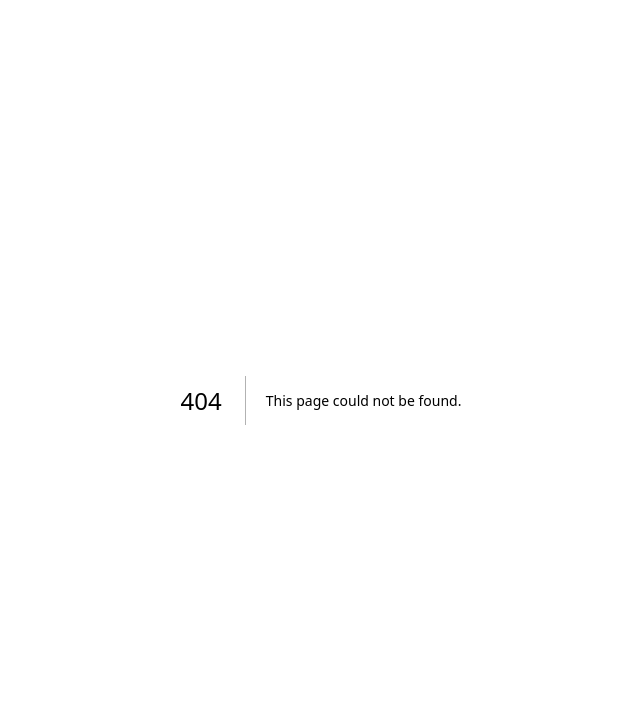
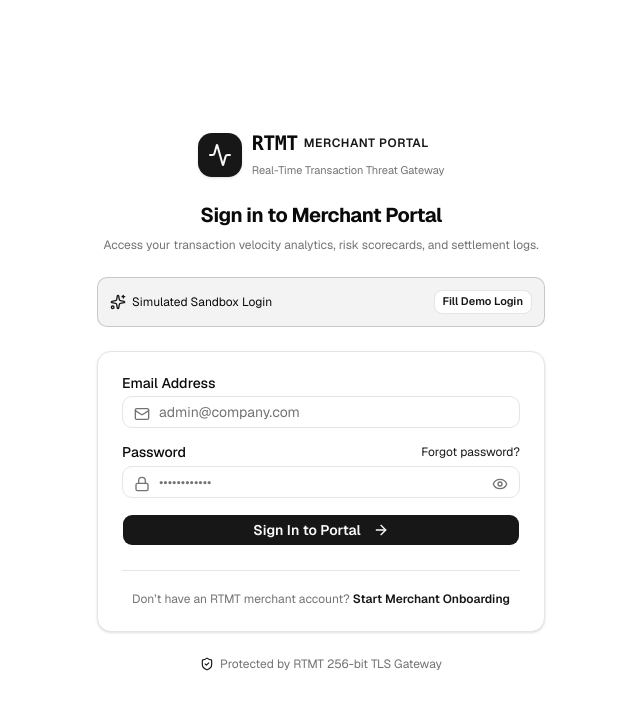
Before and after one commit to 0xkid-root/rttmt_onbording, a Next.js app: page /login in a window 1280 px wide. Before the commit this address had no page. Shown: the top 710 px of the page, without its empty margins (319-959 px from the left). Built offline with nearby package versions, Linux system fonts and the light colour scheme.

Commit message:
feat(routes): add /login page route

```diff
--- /dev/null
+++ b/src/app/login/page.tsx
@@ -0,0 +1,11 @@
+import { Metadata } from "next";
+import { LoginScreen } from "@/features/onboarding/components/LoginScreen";
+
+export const metadata: Metadata = {
+  title: "Merchant Portal Login — RTMT",
+  description: "Sign in to your RTMT merchant dashboard.",
+};
+
+export default function LoginPage() {
+  return <LoginScreen />;
+}
```
